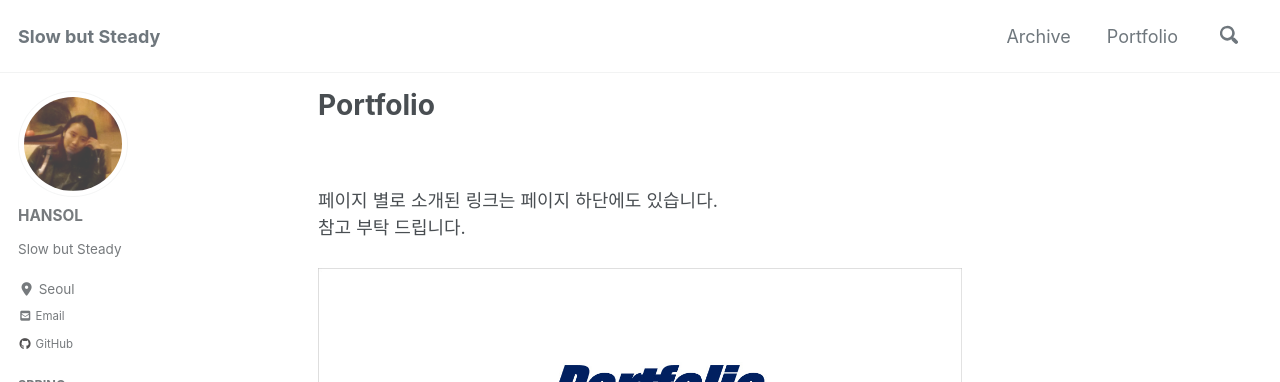
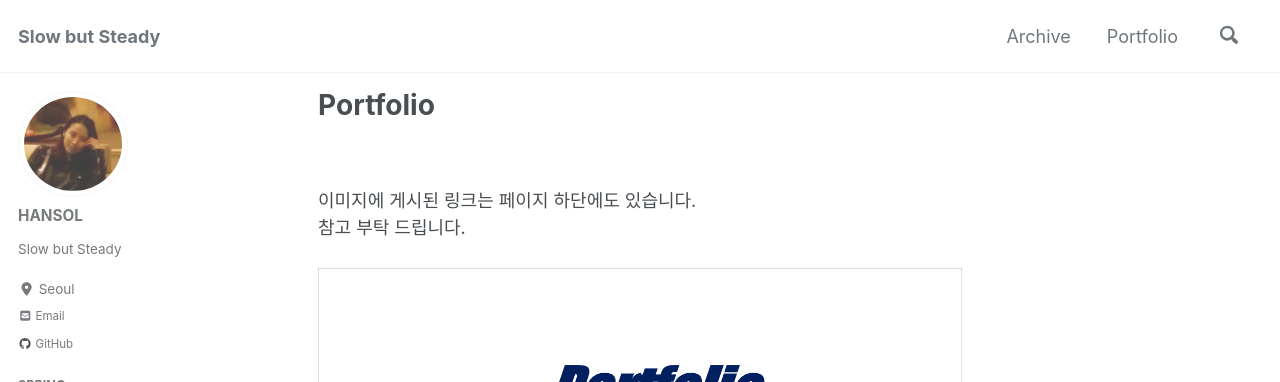
Before and after one commit to HANSOLKIM30/hansolkim30.github.io, a Jekyll site: the page built from _pages/portfolio.md, in a window 1280 px wide and 900 px high. Shown: the top 382 px of the window. Built offline with Jekyll 4.4.1, drawn with Linux system fonts in a browser that asks for light colours; cached includes are drawn as plain includes; nearby versions of some CDN libraries.

Commit message:
Update portfolio.md

```diff
--- a/_pages/portfolio.md
+++ b/_pages/portfolio.md
@@ -6,7 +6,7 @@ sidebar :
     nav : "side"
 ---
 <br><br>
-페이지 별로 소개된 링크는 페이지 하단에도 있습니다.<br>
+이미지에 게시된 링크는 페이지 하단에도 있습니다.<br>
 참고 부탁 드립니다.
 <br><br>
 ![1](https://hansolkim30.github.io/assets/images/portfolio/1.JPG)<br><br><br>
```
